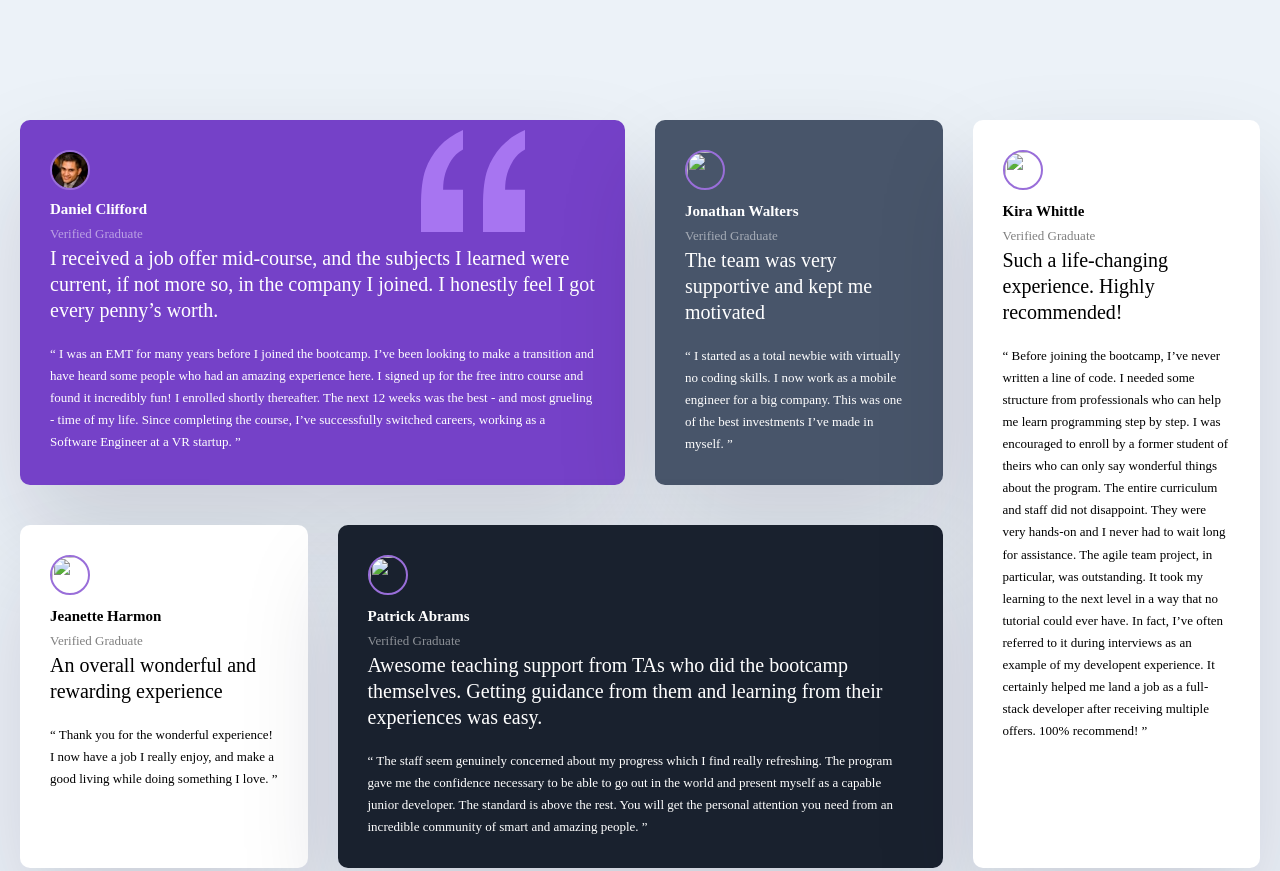
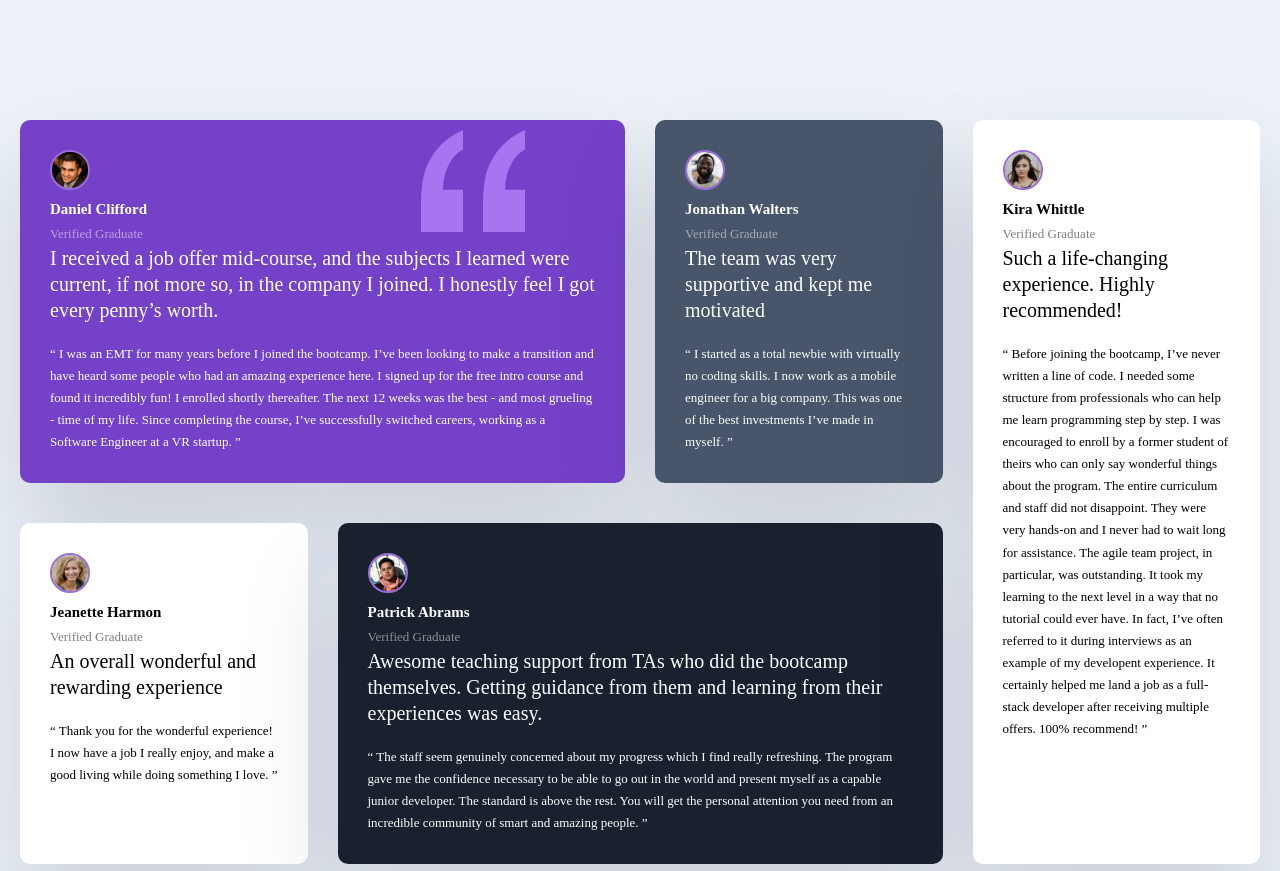
Before and after one commit to RxQuantum/qvent, a plain HTML site: page index.html in a window 1280 px wide. Shown: the top 871 px of the page. Drawn offline with Linux system fonts and the light colour scheme; files whose address does not match are found by name; a web font is replaced by a local one.

Commit message:
Update index.html

```diff
--- a/index.html
+++ b/index.html
@@ -34,7 +34,7 @@
 
       <div class="card card-bg-grayblue">
         <header class="card-header">
-          <img src="images/image-jonathan.jpg" class="card-img" alt="">
+          <img src="image-jonathan.jpg" class="card-img" alt="">
           <div>
           <h3> Jonathan Walters</h3>
           <p>Verified Graduate</p>
@@ -50,7 +50,7 @@
       </div>
       <div class="card">
         <header class="card-header">
-          <img src="images/image-jeanette.jpg" class="card-img" alt="">
+          <img src="image-jeanette.jpg" class="card-img" alt="">
           <div>
           <h3> Jeanette Harmon</h3>
           <p>Verified Graduate</p>
@@ -66,7 +66,7 @@
       </div>
       <div class="card card-bg-black">
         <header class="card-header">
-          <img src="images/image-patrick.jpg" class="card-img" alt="">
+          <img src="image-patrick.jpg" class="card-img" alt="">
           <div>
           <h3>Patrick Abrams</h3>
           <p>Verified Graduate</p>
@@ -85,7 +85,7 @@
       </div>
       <div class="card">
         <header class="card-header">
-          <img src="images/image-kira.jpg" class="card-img" alt="">
+          <img src="image-kira.jpg" class="card-img" alt="">
           <div>
           <h3>Kira Whittle</h3>
           <p>Verified Graduate</p>
```
